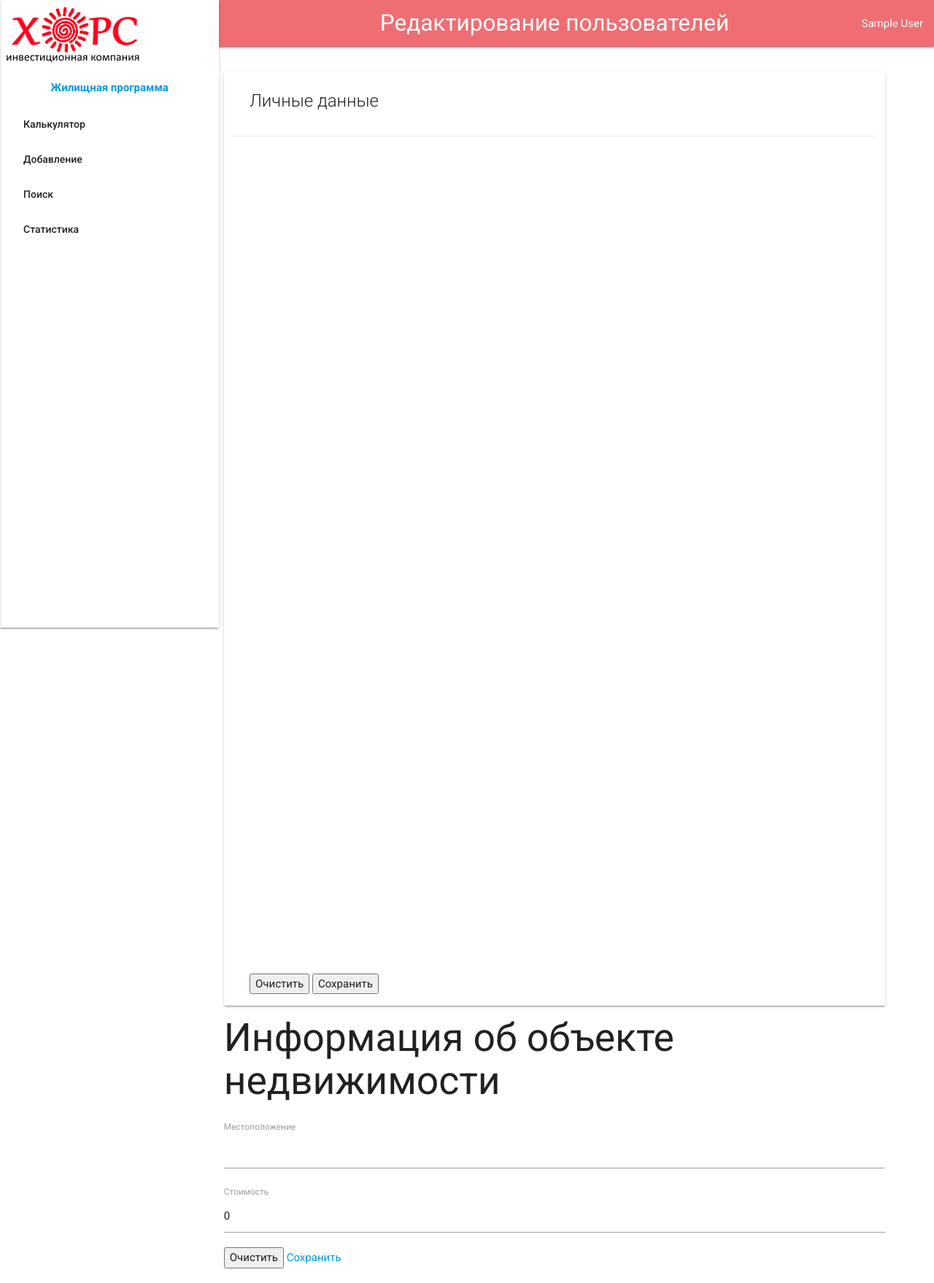
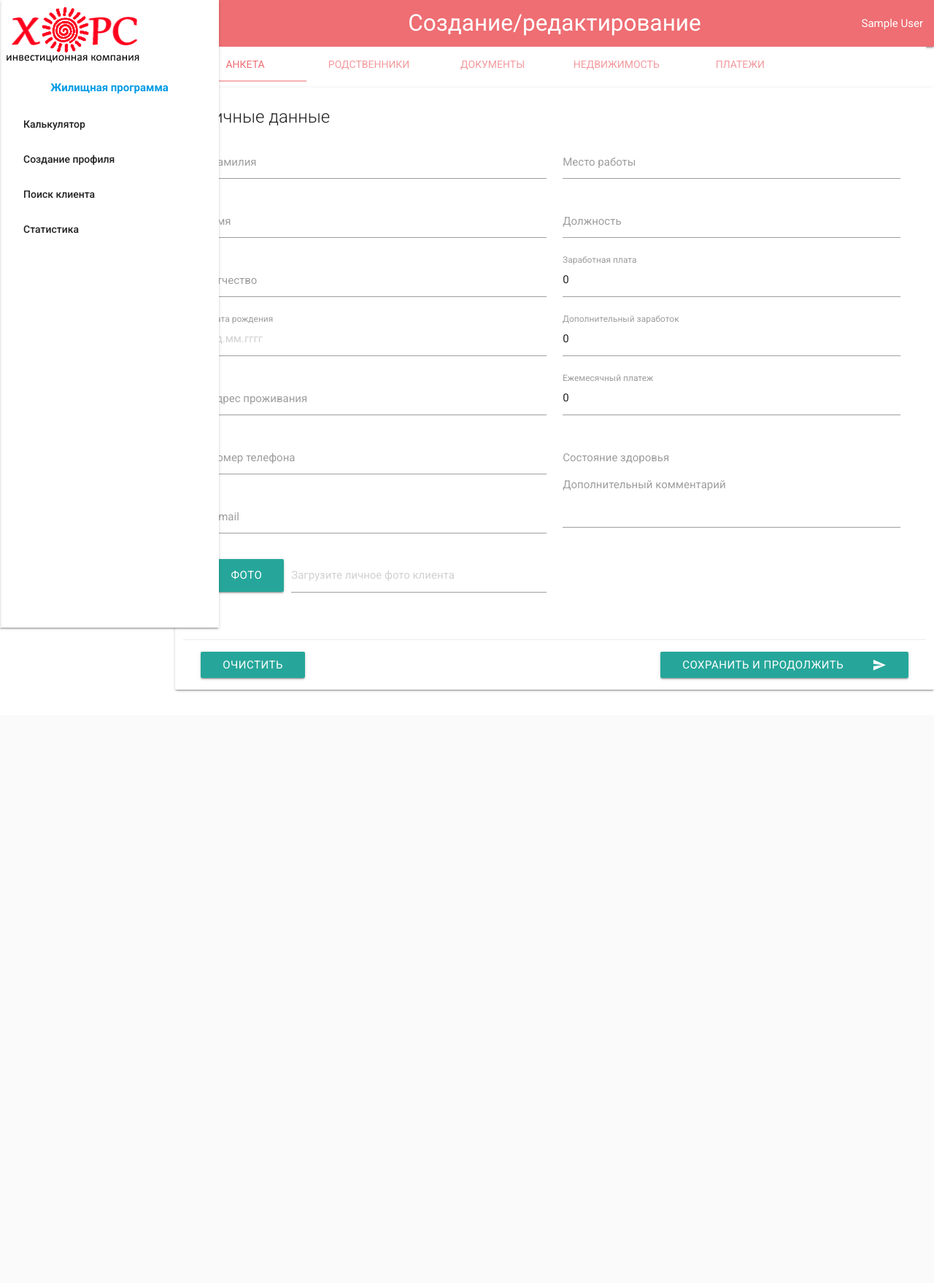
Before and after one commit to pinballwizard/horse, a Django app: page /addition in a window 1280 px wide. Shown: the whole page at 73% size. After the commit the page ends 947 px from the top, so only its background shows below. Run offline with Django 3.2, Linux system fonts and the light colour scheme; the visitor is signed in with stand-in values (Sample User, id 1); some libraries are stand-ins or nearby versions.

Commit message:
new addition page

```diff
--- a/flatlease/static/flatlease/script/main.js
+++ b/flatlease/static/flatlease/script/main.js
@@ -51,7 +51,8 @@ $( document ).ready(function(){
         fullTable().animateTable()
     });
     $('.datepicker').pickadate({
-    selectMonths: true, // Creates a dropdown to control month
-    selectYears: 1000 // Creates a dropdown of number years to control year
+        selectMonths: true, // Creates a dropdown to control month
+        selectYears: 1000 // Creates a dropdown of number years to control year
     });
+    $('select').material_select();
 });
--- a/flatlease/templates/flatlease/addition.html
+++ b/flatlease/templates/flatlease/addition.html
@@ -3,64 +3,140 @@
 {% block meta %}
 {% endblock meta %}
 {% block menu_name %}
-    Редактирование пользователей
+    Создание/редактирование профиля
 {% endblock menu_name %}
 {% block body %}
-    <div class="container">
     <div class="row">
-            <div class="card col m12">
+        <div class="col s12">
+            <ul class="tabs">
+                <li class="tab col s2"><a href="#person-info">Анкета</a></li>
+{#                <li class="tab col s2"><a href="#photo">Фото</a></li>#}
+                <li class="tab col s2"><a href="#relatives">Родственники</a></li>
+                <li class="tab col s2"><a href="#docs">Документы</a></li>
+                <li class="tab col s2"><a href="#property">Недвижимость</a></li>
+                <li class="tab col s2"><a href="#payments">Платежи</a></li>
+            </ul>
+        </div>
+        <!-- Анкета -->
+        <form>
+            <div class="col s12 card" id="person-info">
                 <div class="card-content">
-                    <span class="card-title">
+                    <div class="card-title">
                         Личные данные
-                    </span>
-                    <form action="{% url 'addition' %}" enctype="multipart/form-data" method="POST" role="form">
-                        <div class="col m12">
+                    </div>
+                    <div class="row">
+                        <div class="col l6 s12">
+                            <div class="input-field">
+                                {{ add_client_form.last_name }}
+                                <label for="last_name">Фамилия</label>
+                            </div>
+                            <div class="input-field">
+                                {{ add_client_form.name }}
+                                <label for="name">Имя</label>
+                            </div>
+                            <div class="input-field">
+                                {{ add_client_form.second_name }}
+                                <label for="second_name">Отчество</label>
+                            </div>
+                            <div class="input-field">
+                                <label for="birthday">Дата рождения</label>
+                                {{ add_client_form.birthday }}
+                            </div>
+                            <div class="input-field">
+                                {{ add_client_form.residence }}
+                                <label for="residence">Адрес проживания</label>
+                            </div>
+                            <div class="input-field">
+                                {{ add_client_form.phone }}
+                                <label for="phone">Номер телефона</label>
+                            </div>
+                            <div class="input-field">
+                                {{ add_client_form.email }}
+                                <label for="email">E-mail</label>
+                            </div>
+                            <div class="file-field input-field">
+                                <div class="btn">
+                                    <span>Фото</span>
+                                    {{ add_client_form.photo }}
+                                </div>
+                                <div class="file-path-wrapper">
+                                    <input class="file-path validate" type="text" placeholder="Загрузите личное фото клиента">
+                                </div>
+                            </div>
+                        </div>
+                        <div class="col l6 s12">
+                            <div class="input-field">
+                                {{ add_client_form.workplace }}
+                                <label for="workplace">Место работы</label>
+                            </div>
+                            <div class="input-field">
+                                {{ add_client_form.work_position }}
+                                <label for="work_position">Должность</label>
+                            </div>
+                            <div class="input-field">
+                                {{ add_client_form.salary }}
+                                <label for="salary">Заработная плата</label>
+                            </div>
+                            <div class="input-field">
+                                {{ add_client_form.profit }}
+                                <label for="profit">Дополнительный заработок</label>
+                            </div>
+                            <div class="input-field">
+                                {{ add_client_form.monthly_payment }}
+                                <label for="month_payment">Ежемесячный платеж</label>
+                            </div>
+                            <div class="input-field">
+                                {{ add_client_form.health }}
+                                <label>Состояние здоровья</label>
+                            </div>
                             <br>
-                            {% csrf_token %}
-                            {% for field in add_client_form %}
-                                <div class="fieldWrapper input-field">
-                                    <label for="{{ field.id_for_label }}">{{ field.label }}</label>
-                                    {{ field }}
-                                    {{ field.errors }}
+                            <div class="input-field">
+                                {{ add_client_form.comment }}
+                                <label for="comment">Дополнительный комментарий</label>
                             </div>
-                            {% endfor %}
                         </div>
-                    </form>
+                    </div>
                 </div>
                 <div class="card-action">
-                    <button class="mdl-button mdl-button--colored mdl-js-button mdl-js-ripple-effect" type="reset">
-                        Очистить
-                    </button>
-                    <button class="mdl-button mdl-button--colored mdl-js-button mdl-js-ripple-effect" type="submit">
-                        Сохранить
+                    <a class="btn white-text waves-effect waves-light" href="{% url 'addition' %}">Очистить</a>
+                    <button type="submit" class="btn right waves-effect waves-light">
+                        <a class="white-text" href="#relatives"><i class="material-icons right">send</i>Сохранить и продолжить</a>
                     </button>
                     </div>
             </div>
-            <div class="mdl-color--white mdl-shadow--2dp mdl-cell mdl-cell--12-col">
-                <form action="{% url 'addition' %}" role="form" method="post">
-                    <div class="mdl-card__title">
-                        <h2 class="mdl-card__title-text">Информация об объекте недвижимости</h2>
+{#            <div class="col s12 card" id="photo">#}
+{#                <div class="card-content">#}
+{##}
+{#                </div>#}
+{#                <div class="card-action">#}
+{##}
+{#                </div>#}
+{#            </div>#}
+        </form>
+        <!-- end -->
+
+        <!-- Родственники -->
+        <div class="col s12 card" id="relatives">
+
         </div>
-                    <div class="mdl-card__subtitle-text">
-                        {% csrf_token %}
-                        {% for field in add_property_form %}
-                            <div class="fieldWrapper mdl-textfield mdl-js-textfield">
-                                {{ field.errors }}
-                                <label class="mdl-textfield__label" for="{{ field.id_for_label }}">{{ field.label }}</label>
-                                {{ field }}
+        <!-- end -->
+
+        <!-- Документы -->
+        <div class="col s12 card" id="docs">
+
         </div>
-                        {% endfor %}
+        <!-- end -->
+
+        <!-- Недвижимость -->
+        <div class="col s12 card" id="property">
+
         </div>
-                    <div class="mdl-card__actions mdl-card--border">
-                        <button class="mdl-button mdl-button--colored mdl-js-button mdl-js-ripple-effect" type="reset">
-                            Очистить
-                        </button>
-                        <a class="mdl-button mdl-button--colored mdl-js-button mdl-js-ripple-effect" type="submit">
-                            Сохранить
-                        </a>
+        <!-- end -->
+
+        <!-- Платежи -->
+        <div class="col s12 card" id="payments">
+
         </div>
-                </form>
-            </div>
-        </div>
+        <!-- end -->
     </div>
 {% endblock body %}
--- a/flatlease/templates/flatlease/template.html
+++ b/flatlease/templates/flatlease/template.html
@@ -47,8 +47,8 @@
                 <p><b>Жилищная программа</b></p>
             </a>
             <li><a class="" href="{% url 'calculator' %}">Калькулятор</a></li>
-            <li><a class="" href="{% url 'addition' %}">Добавление</a></li>
-            <li><a class="" href="{% url 'search' %}">Поиск</a></li>
+            <li><a class="" href="{% url 'addition' %}">Создание профиля</a></li>
+            <li><a class="" href="{% url 'search' %}">Поиск клиента</a></li>
             <li><a class="" href="{% url 'statistics' %}">Статистика</a></li>
         </ul>
         <ul id="slide-out" class="side-nav">
--- a/flatlease/views.py
+++ b/flatlease/views.py
@@ -20,47 +20,61 @@ class ClientAddForm(forms.ModelForm):
         }
         widgets = {
             'name': forms.TextInput(attrs={
-                'class': 'input-field',
+                'id': 'name',
+                'class': 'validate',
                 'required': True,
                 'pattern': ".*",
             }),
             'last_name': forms.TextInput(attrs={
-                'class': 'input-field',
+                'id': 'last_name',
+                'class': 'validate',
                 'required': True,
             }),
             'second_name': forms.TextInput(attrs={
-                'class': 'input-field',
+                'id': 'second_name',
             }),
             'birthday': forms.DateInput(attrs={
+                'id': 'birthday',
                 'class': 'datepicker',
+                'placeholder': 'дд.мм.гггг',
             }),
             'residence': forms.TextInput(attrs={
-                'class': 'input-field',
+                'id': 'residence',
             }),
             'phone': forms.TextInput(attrs={
                 'type': 'tel',
-                'class': 'input-field',
+                'id': 'phone',
                 'required': True,
             }),
             'email': forms.EmailInput(attrs={
                 'type': 'email',
-                'class': 'input-field',
+                'id': 'email',
             }),
             'photo': forms.FileInput(attrs={
-                'class': 'file-field input-field',
+                'type': 'file',
             }),
             'health': forms.Select(attrs={
                 'class': '',
+                'multiple': True,
             }),
             'workplace': forms.TextInput(attrs={
-                'class': 'input-field',
+                'id': 'workplace',
             }),
             'work_position': forms.TextInput(attrs={
-                'class': 'input-field',
+                'id': 'work_position',
+            }),
+            'salary': forms.TextInput( attrs={
+               'id': 'salary',
+            }),
+            'profit': forms.TextInput( attrs={
+               'id': 'profit',
+            }),
+            'monthly_payment': forms.TextInput( attrs={
+               'id': 'month_payment',
             }),
             'comment': forms.Textarea(attrs={
                 'class': 'materialize-textarea',
-                'rows': 4,
+                'rows': 3,
             }),
         }
 
@@ -116,9 +130,9 @@ class SearchForm(forms.Form):
     search = forms.CharField(max_length=50)
     search.widget = forms.TextInput(attrs={'id': 'search', 'class': 'input-field', 'type': 'search', 'required': 'true'})
     debtor = forms.BooleanField(required=False)
-    debtor.widget = forms.CheckboxInput()
+    debtor.widget = forms.CheckboxInput(attrs={'id': 'debtor', 'type': 'checkbox'})
     my_clients = forms.BooleanField(required=False)
-    my_clients.widget = forms.CheckboxInput()
+    my_clients.widget = forms.CheckboxInput(attrs={'id': 'myclients', 'type': 'checkbox'})
 
 
 class LoginForm(AuthenticationForm):
```
Also changed, not shown: flatlease/models.py (+4 -4 lines), flatlease/static/flatlease/style/main.css (+23 -4 lines), flatlease/templates/flatlease/client.html (+5 -5 lines), flatlease/templates/flatlease/search.html (+27 -6 lines). Lines whose indentation alone changed are shown as unchanged.
